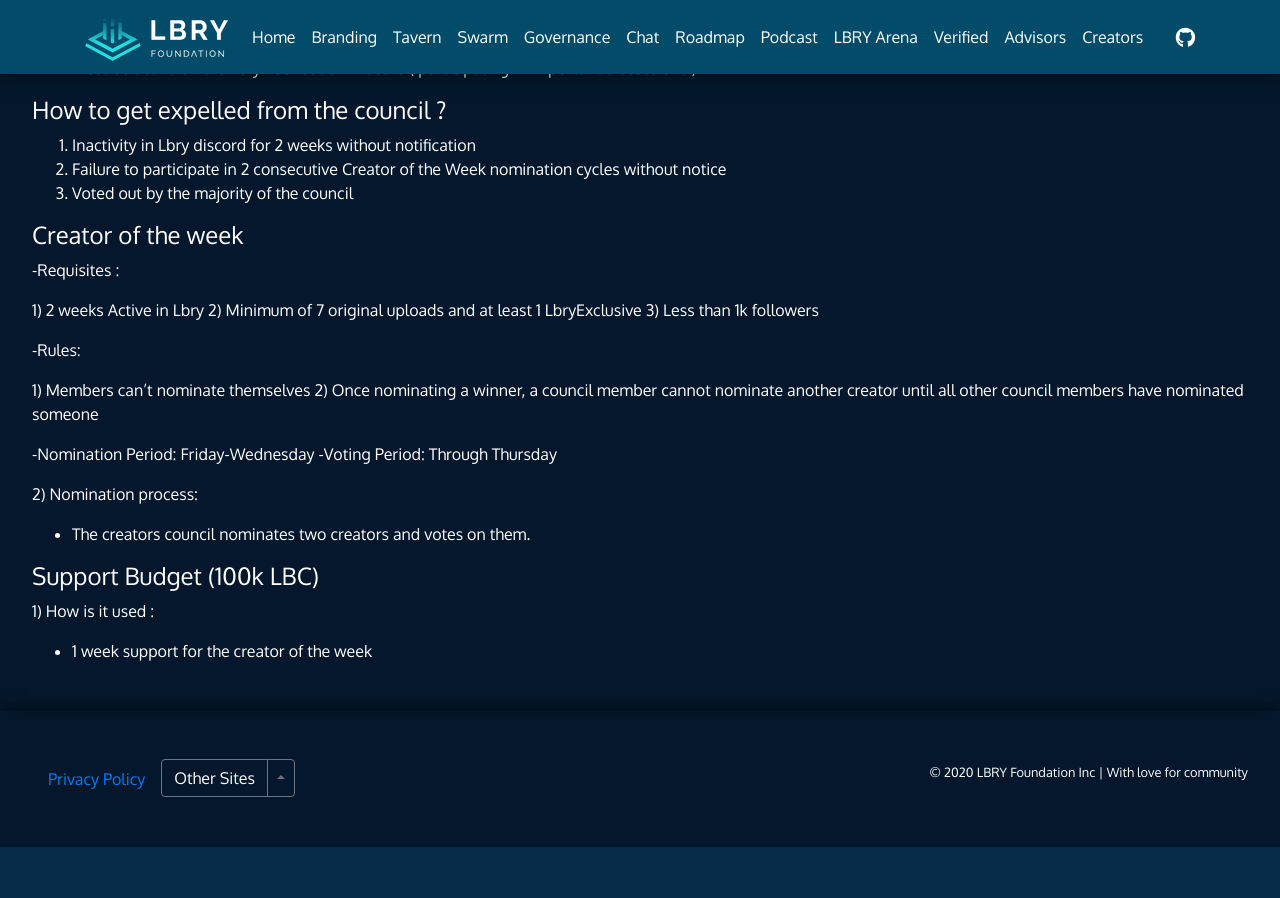
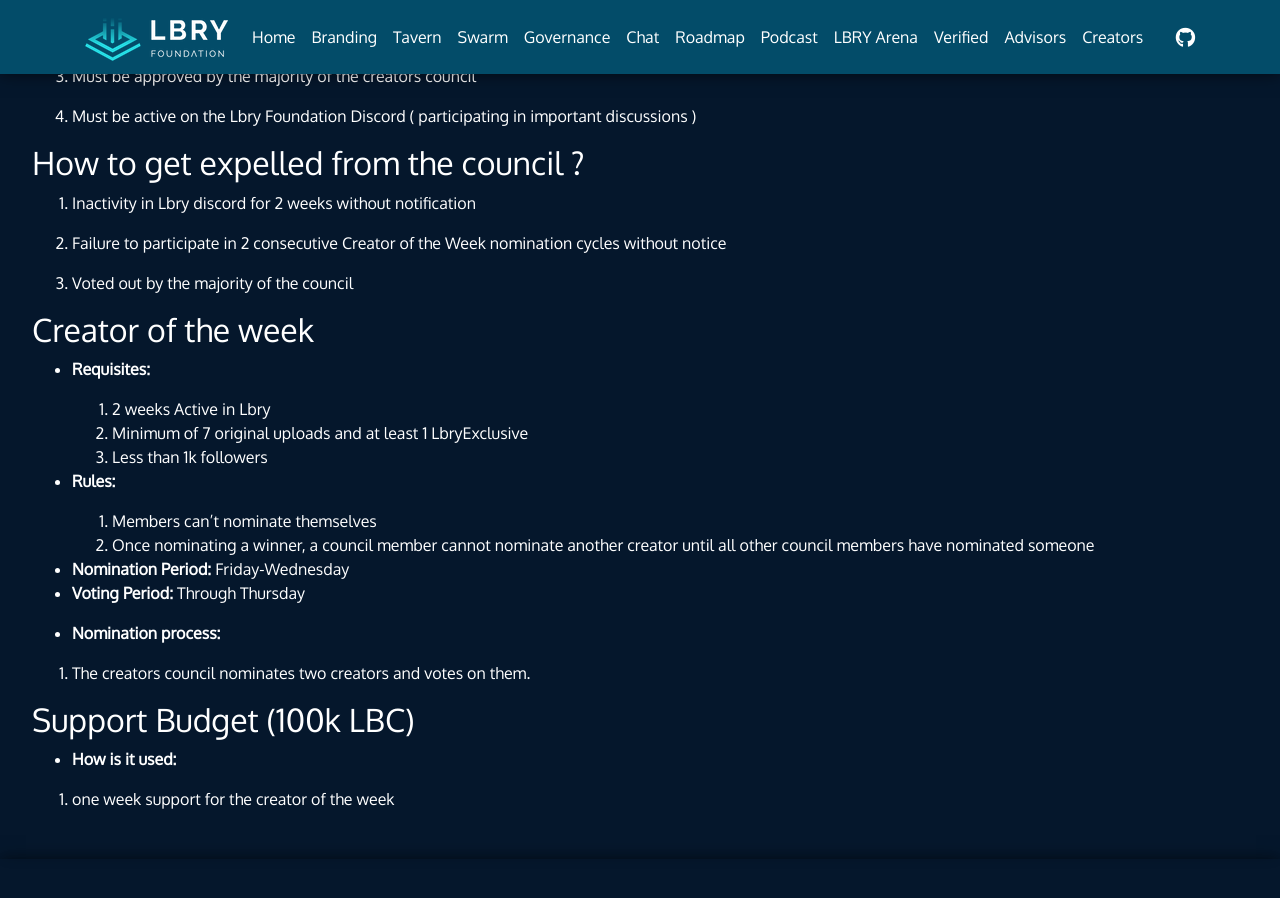
Before and after one commit to LBRYFoundation/lbryorg, a Jekyll site: the page built from pages/creators.md, in a window 1280 px wide and 900 px high, scrolled down 935 px. Built offline with Jekyll 4.4.1, drawn with Linux system fonts in a browser that asks for light colours; before the commit the page ends 1782 px from its top, so only the background shows below that.

Commit message:
improved formatting of MD

```diff
--- a/pages/creators.md
+++ b/pages/creators.md
@@ -22,39 +24,46 @@
 - @lbry://@AlexandreMarcotte777
 - @Mantega
 
-#### How to get in the council ?
+## How to get in the council ?
+
 1. Must be a verified creator on the LBRY Foundation Discord server
+
 2. Must be nominated by a member of the creators council
+
 3. Must be approved by the majority of the creators council
-3. Must be active on the Lbry Foundation Discord ( participating in important discussions )
 
-#### How to get expelled from the council ?
+4. Must be active on the Lbry Foundation Discord ( participating in important discussions )
+
+## How to get expelled from the council ?
+
 1. Inactivity in Lbry discord for 2 weeks without notification
+
 2. Failure to participate in 2 consecutive Creator of the Week nomination cycles without notice
+
 3. Voted out by the majority of the council
 
-#### Creator of the week
+## Creator of the week
 
--Requisites :
+- **Requisites:**
 
-  1) 2 weeks Active in Lbry
-  2) Minimum of 7 original uploads and at least 1 LbryExclusive
-  3) Less than 1k followers
+  1. 2 weeks Active in Lbry
+  2. Minimum of 7 original uploads and at least 1 LbryExclusive
+  3. Less than 1k followers
 
--Rules:
+- **Rules:**
 
-  1) Members can't nominate themselves
-  2) Once nominating a winner, a council member cannot nominate another creator until all other council members have nominated someone
+  1. Members can't nominate themselves
+  2. Once nominating a winner, a council member cannot nominate another creator until all other council members have nominated someone
 
--Nomination Period: Friday-Wednesday
--Voting Period: Through Thursday
+ - **Nomination Period:** Friday-Wednesday
+ - **Voting Period:** Through Thursday
 
-  2) Nomination process:
+ - **Nomination process:**
 
-- The creators council nominates two creators and votes on them.
+  1. The creators council nominates two creators and votes on them.
 
-#### Support Budget (100k LBC)
+## Support Budget (100k LBC)
 
-1) How is it used :
+  - **How is it used:**
 
-- 1 week support for the creator of the week
+  1. one week support for the creator of the week
```
Also changed, not shown: other parts of pages/creators.md (+5 -3 lines).
